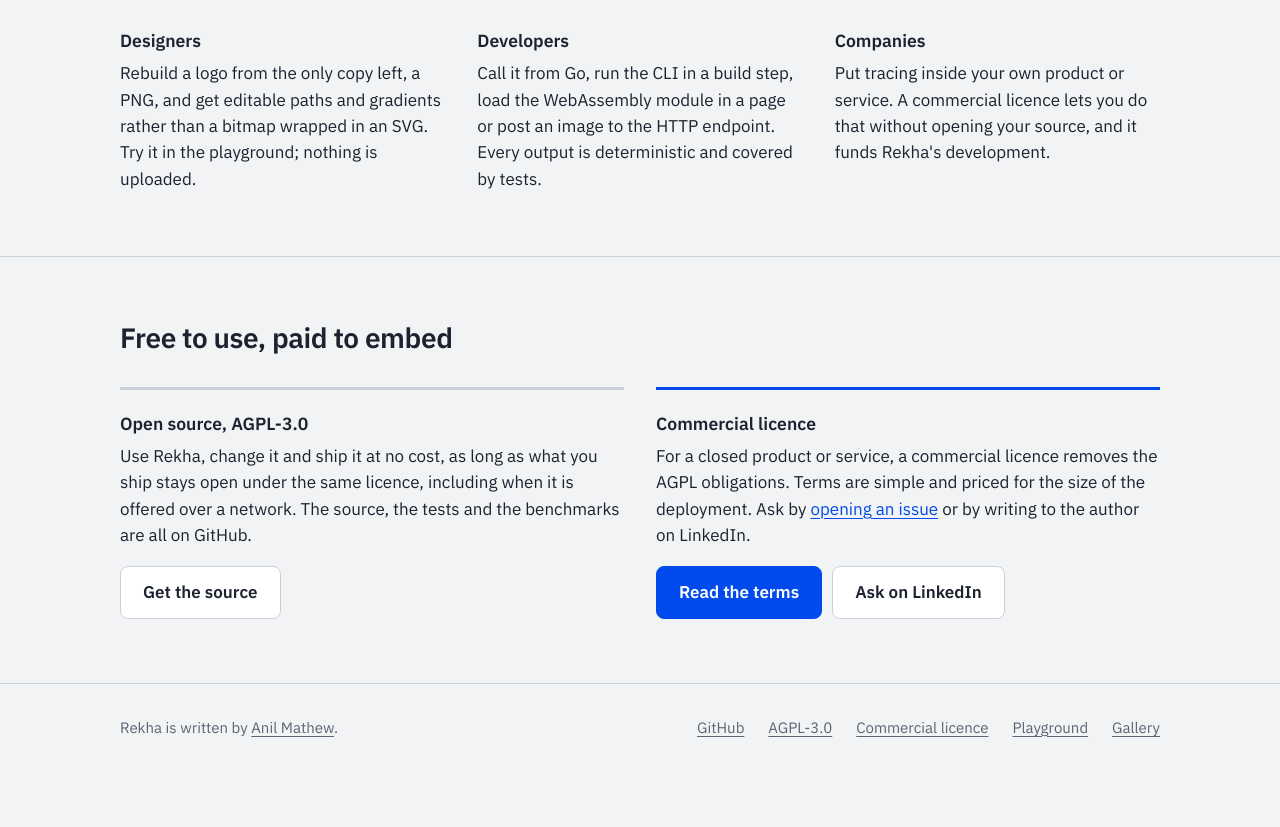
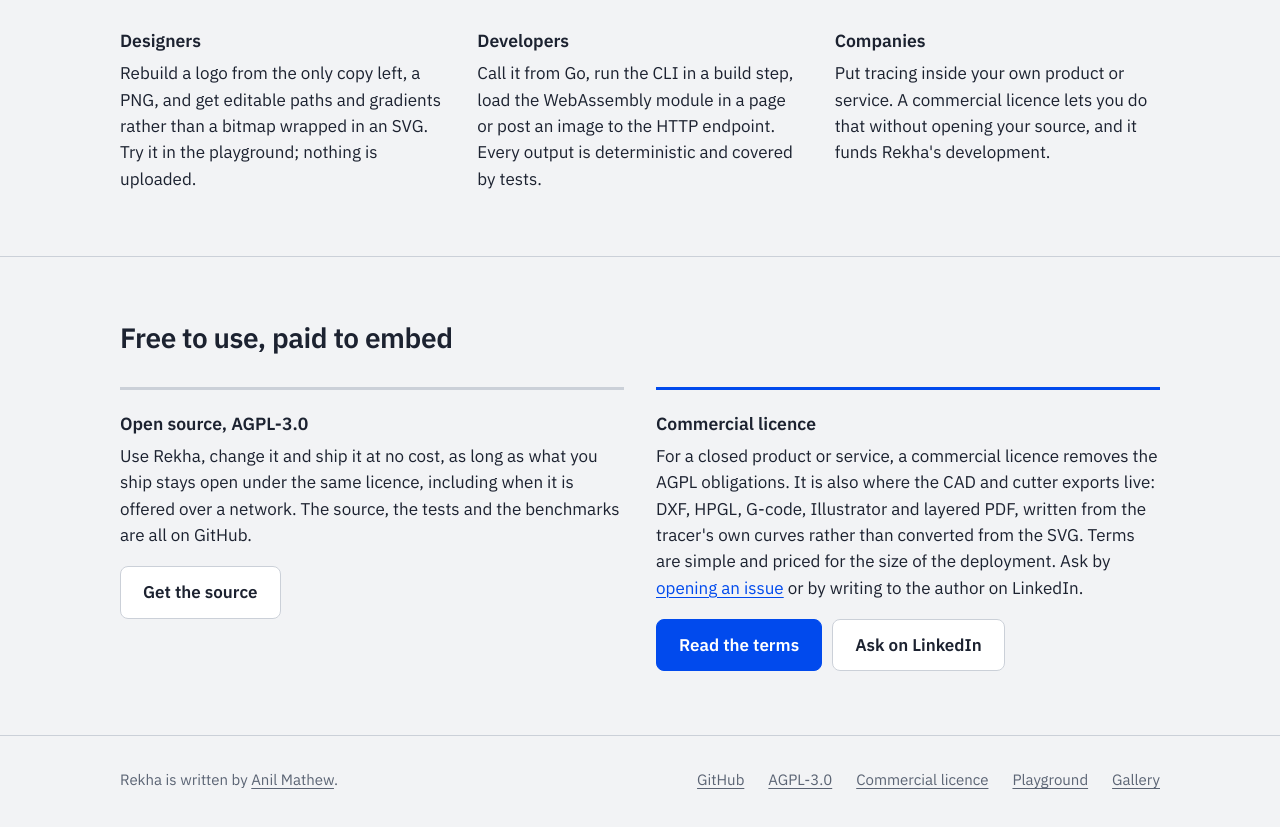
Before and after one commit to vexyl-ai/rekha, a plain HTML site: page web/index.html in a window 1280 px wide. Shown: the part 4954-5781 px from the top of the page. Before the commit the page ends 5741 px from the top, so only its background shows below. Drawn offline with Linux system fonts and the light colour scheme.

Commit message:
docs: draw the open-core line at export formats
SVG, PDF and EPS stay in the open build; DXF, HPGL/PLT, G-code,
Illustrator, layered PDF and Figma grouping are commercial only.
Roadmap gains rule 6 and phase 5b; COMMERCIAL.md gets an open-vs-paid
table; README and site licence block point at it.

Signed-off-by: Anil Mathew <anilmathewm@yahoo.co.uk>

```diff
--- a/web/index.html
+++ b/web/index.html
@@ -198,7 +198,7 @@ curl -F image=@logo.png -F preset=poster -F refine=true localhost:8080/v1/trace
       </div>
       <div class="paid">
         <h3>Commercial licence</h3>
-        <p>For a closed product or service, a commercial licence removes the AGPL obligations. Terms are simple and priced for the size of the deployment. Ask by <a href="https://github.com/vexyl-ai/rekha/issues/new">opening an issue</a> or by writing to the author on LinkedIn.</p>
+        <p>For a closed product or service, a commercial licence removes the AGPL obligations. It is also where the CAD and cutter exports live: DXF, HPGL, G-code, Illustrator and layered PDF, written from the tracer's own curves rather than converted from the SVG. Terms are simple and priced for the size of the deployment. Ask by <a href="https://github.com/vexyl-ai/rekha/issues/new">opening an issue</a> or by writing to the author on LinkedIn.</p>
         <div class="cta">
           <a class="btn primary" href="https://github.com/vexyl-ai/rekha/blob/main/COMMERCIAL.md">Read the terms</a>
           <a class="btn" href="https://www.linkedin.com/in/anilmathewm/">Ask on LinkedIn</a>
```
Also changed, not shown: 3 other files.
